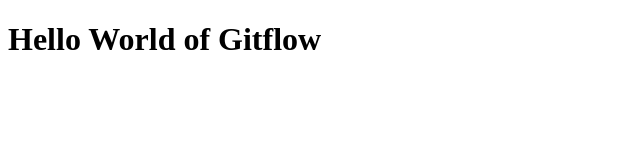
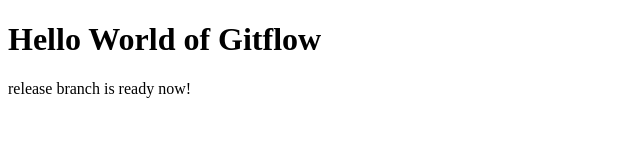
Before and after one commit to YussufOB/GitFlow, a plain HTML site: page index.html in a window 1280 px wide. Shown: the whole page, without its empty margins (0-640 px from the left). Drawn offline with Linux system fonts and the light colour scheme.

Commit message:
release branch ready

```diff
--- a/index.html
+++ b/index.html
@@ -8,5 +8,6 @@
 </head>
 <body>
   <h1 class="hello-world">Hello World of Gitflow</h1>
+  <p>release branch is ready now!</p>
 </body>
 </html>
```
